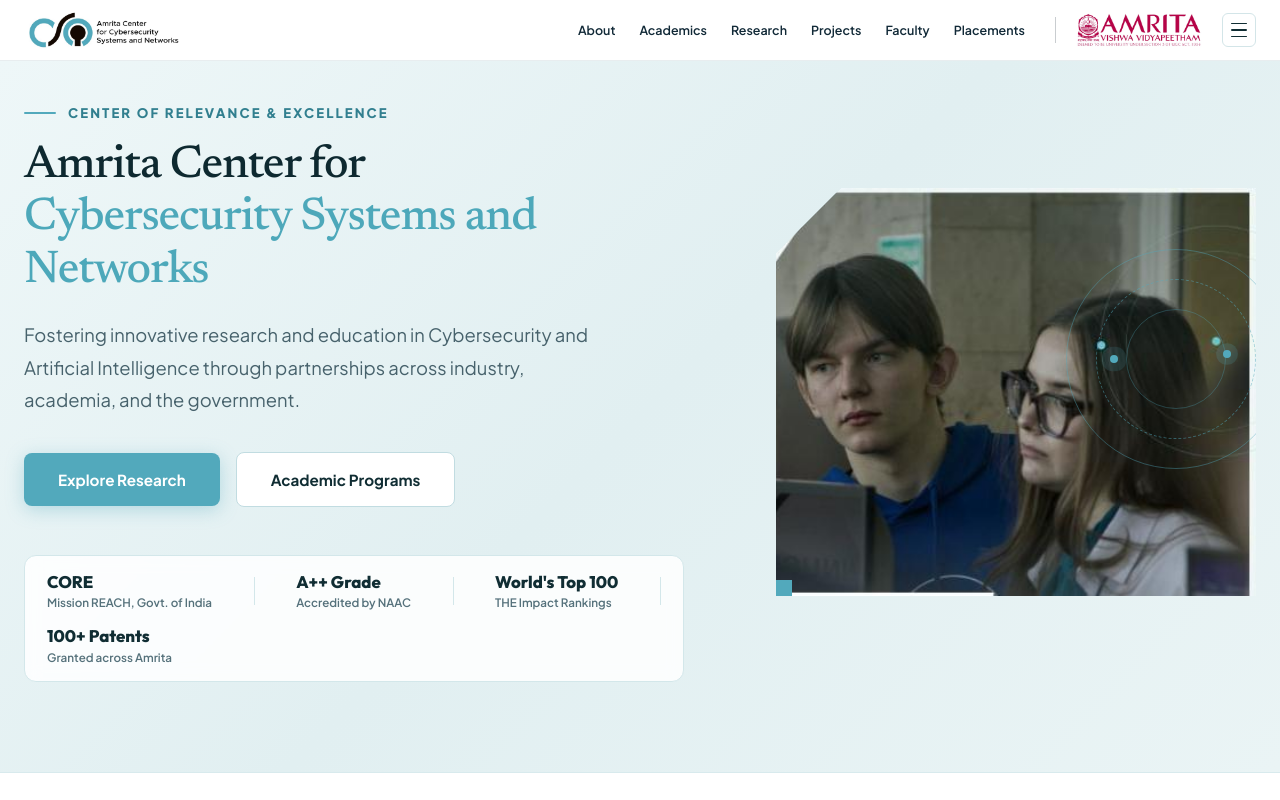
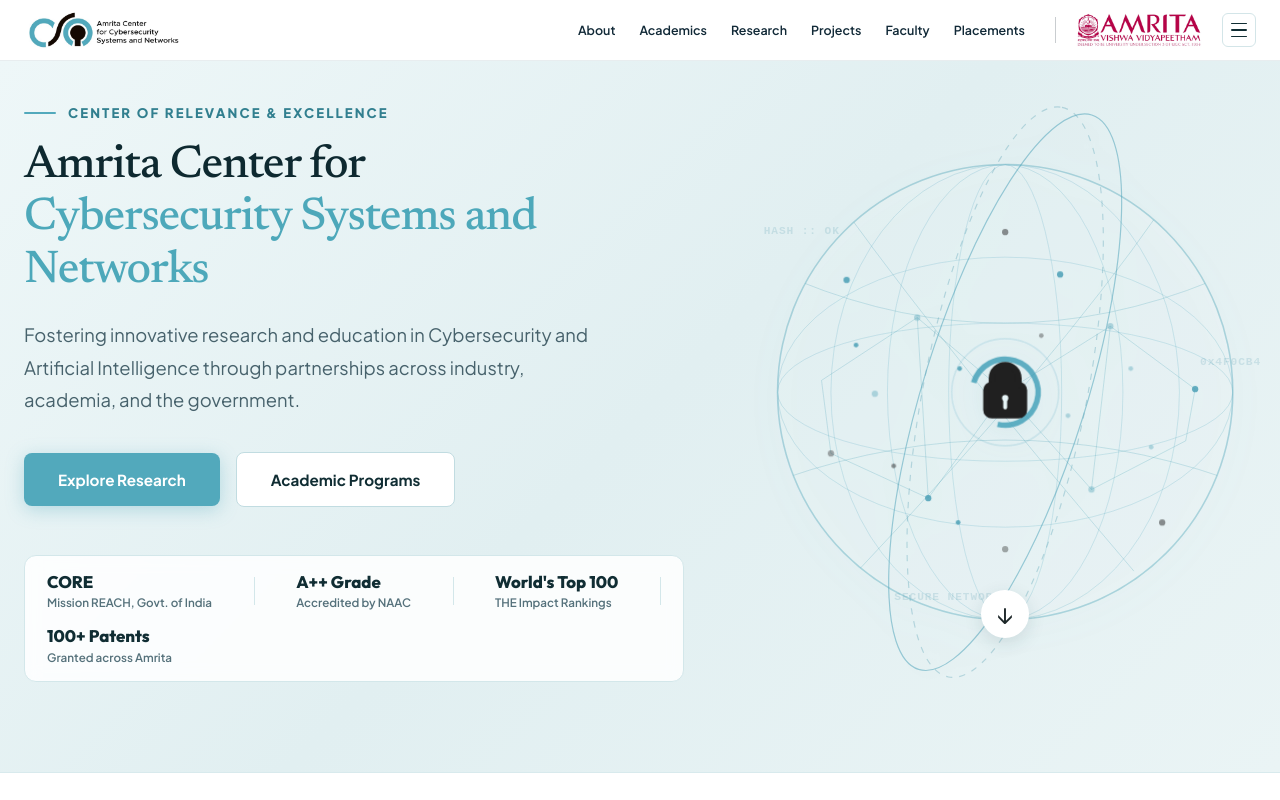
Before and after one commit to bhavyaottappurakkal/Cyber_Security_Website, a React (Vite) app in the folder cyber-ai-website/: page / in a window 1280 px wide. Shown: the top 800 px of the page. Built offline with nearby package versions, Linux system fonts and the light colour scheme; a web font is replaced by a local one.

Commit message:
home page changes

```diff
--- a/cyber-ai-website/src/pages/Home.css
+++ b/cyber-ai-website/src/pages/Home.css
@@ -191,86 +191,198 @@
   background-color: #d3e7ea;
 }
 
-/* ── Hero Right Column: Chamfered Photo Frame & Radar Rings ── */
+/* ── Hero Right Column: Animated network globe ── */
 .ref-hero-right {
   display: flex;
-  justify-content: flex-end;
+  justify-content: center;
   position: relative;
+  min-width: 0;
 }
 
-.ref-image-wrapper {
+.cyber-globe-visual {
   position: relative;
   width: 100%;
-  max-width: 480px;
+  max-width: 600px;
+  aspect-ratio: 1;
+  margin: 0 auto;
 }
 
-/* Chamfered polygon box */
-.ref-image-frame {
-  position: relative;
+.globe-svg {
+  display: block;
   width: 100%;
-  aspect-ratio: 4 / 3.4;
-  clip-path: polygon(65px 0%, 100% 0%, 100% 100%, 0% 100%, 0% 65px);
-  overflow: hidden;
-  box-shadow: 0 16px 40px rgba(16, 45, 51, 0.12);
-  background: #cce4e7;
+  overflow: visible;
+  filter: drop-shadow(0 8px 18px rgba(66, 150, 172, 0.12));
 }
 
-.ref-lab-img {
-  width: 100%;
-  height: 100%;
-  object-fit: cover;
-  display: block;
+.globe-outline {
+  fill: rgba(255, 255, 255, 0.12);
+  stroke: rgba(85, 166, 187, 0.42);
+  stroke-width: 2;
 }
 
-/* Cyber Radar Rings Overlay (Top Right of image) */
-.cyber-radar-rings {
+.globe-grid {
+  fill: none;
+  stroke: rgba(91, 170, 190, 0.25);
+  stroke-width: 1.2;
+}
+
+.globe-grid path {
+  stroke: rgba(80, 161, 181, 0.28);
+}
+
+.globe-orbit {
+  fill: none;
+  stroke-width: 1.5;
+  transform-box: view-box;
+  transform-origin: center;
+}
+
+.globe-orbit-one {
+  stroke: rgba(69, 158, 181, 0.5);
+  animation: globe-orbit-spin 22s linear infinite;
+}
+
+.globe-orbit-two {
+  stroke: rgba(107, 171, 188, 0.42);
+  stroke-dasharray: 8 9;
+  animation: globe-orbit-spin 30s linear infinite reverse;
+}
+
+.globe-nodes circle {
+  fill: #4a9fb5;
+  animation: globe-node-pulse 2.8s ease-in-out infinite alternate;
+}
+
+.globe-nodes circle:nth-child(3n) {
+  fill: #242424;
+  animation-delay: -1s;
+}
+
+.globe-nodes circle:nth-child(2n) {
+  animation-delay: -1.8s;
+}
+
+.lock-halo {
+  fill: none;
+  stroke: rgba(75, 164, 186, 0.24);
+  stroke-width: 2;
+  transform-box: fill-box;
+  transform-origin: center;
+}
+
+.lock-halo-outer {
+  animation: lock-halo-pulse 3s ease-out infinite;
+}
+
+.lock-halo-inner {
+  stroke: rgba(71, 163, 186, 0.85);
+  stroke-width: 7;
+  stroke-dasharray: 195 69;
+  animation: lock-halo-turn 12s linear infinite;
+}
+
+.globe-lock {
+  fill: #202020;
+  stroke: #202020;
+  stroke-width: 8;
+  stroke-linecap: round;
+  stroke-linejoin: round;
+  transform-box: view-box;
+  transform-origin: center;
+  animation: lock-float 4s ease-in-out infinite;
+}
+
+.globe-lock rect {
+  fill: #202020;
+}
+
+.globe-lock circle {
+  fill: #e7f5f7;
+  stroke: none;
+}
+
+.globe-lock path:last-child {
+  stroke: #e7f5f7;
+  stroke-width: 5;
+}
+
+.globe-label {
   position: absolute;
-  top: 15%;
-  right: -30px;
-  width: 220px;
-  height: 220px;
+  z-index: 1;
+  color: rgba(66, 144, 164, 0.18);
+  font: 600 0.7rem/1 monospace;
+  letter-spacing: 0.08em;
   pointer-events: none;
 }
 
-.radar-circle {
-  position: absolute;
-  border-radius: 50%;
+.globe-label-left {
+  top: 17%;
+  left: 2%;
 }
 
-.radar-c1 {
-  inset: 0;
-  border: 1.5px solid rgba(82, 169, 188, 0.4);
+.globe-label-right {
+  top: 43%;
+  right: -1%;
 }
 
-.radar-c2 {
-  inset: 30px;
-  border: 1.5px dashed rgba(82, 169, 188, 0.5);
+.globe-label-bottom {
+  left: 28%;
+  bottom: 8%;
 }
 
-.radar-c3 {
-  inset: 60px;
-  border: 1px solid rgba(82, 169, 188, 0.3);
+.globe-scroll-link {
+  position: absolute;
+  z-index: 2;
+  left: 50%;
+  bottom: 1%;
+  display: grid;
+  width: 48px;
+  height: 48px;
+  place-items: center;
+  border-radius: 50%;
+  background: #fff;
+  color: #1d2729;
+  box-shadow: 0 5px 18px rgba(25, 68, 78, 0.12);
+  font-size: 1.6rem;
+  text-decoration: none;
+  transform: translateX(-50%);
+  transition: transform 180ms ease, box-shadow 180ms ease;
 }
 
-.radar-dot {
-  position: absolute;
-  width: 8px;
-  height: 8px;
-  border-radius: 50%;
-  background: #52a9bc;
-  box-shadow: 0 0 10px #52a9bc;
+.globe-scroll-link:hover {
+  box-shadow: 0 8px 24px rgba(25, 68, 78, 0.2);
+  transform: translate(-50%, -3px);
 }
 
-.dot-1 {
-  top: 48%;
-  left: 20%;
-  animation: pulse-glow 2.5s infinite;
+@keyframes globe-orbit-spin {
+  to { rotate: 360deg; }
 }
 
-.dot-2 {
-  top: 46%;
-  right: 25%;
-  animation: pulse-glow 2.5s 1.2s infinite;
+@keyframes globe-node-pulse {
+  to { opacity: 0.38; }
+}
+
+@keyframes lock-halo-pulse {
+  50% { transform: scale(1.12); opacity: 0.45; }
+}
+
+@keyframes lock-halo-turn {
+  to { rotate: 360deg; }
+}
+
+@keyframes lock-float {
+  50% { translate: 0 -3px; }
+}
+
+@media (prefers-reduced-motion: reduce) {
+  .globe-orbit-one,
+  .globe-orbit-two,
+  .globe-nodes circle,
+  .lock-halo-outer,
+  .lock-halo-inner,
+  .globe-lock {
+    animation: none;
+  }
 }
 
 /* Bottom corner notch */
--- a/cyber-ai-website/src/pages/Home.jsx
+++ b/cyber-ai-website/src/pages/Home.jsx
@@ -156,28 +156,107 @@ export default function Home() {
               </div>
             </div>
 
-            {/* Right Column: Chamfered Image Frame with Cyber Radar Overlay */}
+            {/* Right Column: Animated cybersecurity globe */}
             <div className="ref-hero-right">
-              <div className="ref-image-wrapper">
-                {/* Chamfered lab image container */}
-                <div className="ref-image-frame">
-                  <img
-                    src="/hero-students.jpg"
-                    alt="Cybersecurity research students working at Amrita Center"
-                    className="ref-lab-img"
+              <div
+                className="cyber-globe-visual"
+                role="img"
+                aria-label="Animated cybersecurity network globe with a central lock"
+              >
+                <span className="globe-label globe-label-left">HASH :: OK</span>
+                <span className="globe-label globe-label-right">0x4F0CB4</span>
+                <span className="globe-label globe-label-bottom">
+                  SECURE NETWORK
+                </span>
+                <svg
+                  className="globe-svg"
+                  viewBox="0 0 640 640"
+                  aria-hidden="true"
+                >
+                  <defs>
+                    <clipPath id="globe-clip">
+                      <circle cx="320" cy="320" r="290" />
+                    </clipPath>
+                  </defs>
+                  <circle className="globe-outline" cx="320" cy="320" r="290" />
+                  <g className="globe-grid" clipPath="url(#globe-clip)">
+                    <ellipse cx="320" cy="320" rx="72" ry="290" />
+                    <ellipse cx="320" cy="320" rx="150" ry="290" />
+                    <ellipse cx="320" cy="320" rx="222" ry="290" />
+                    <ellipse cx="320" cy="320" rx="290" ry="88" />
+                    <ellipse cx="320" cy="320" rx="290" ry="172" />
+                    <path d="M56 178 Q320 286 584 178" />
+                    <path d="M38 430 Q320 332 602 430" />
+                    <path d="M118 91 Q260 286 484 548" />
+                    <path d="M516 91 Q380 286 132 548" />
+                    <path d="M86 305 L208 225 L320 320 L454 236 L562 316" />
+                    <path d="M98 398 L222 455 L320 320 L430 444 L550 382" />
+                    <path d="M208 225 L222 455 M454 236 L430 444 M86 305 L98 398 M562 316 L550 382" />
+                  </g>
+                  <g className="globe-orbits">
+                    <ellipse
+                      className="globe-orbit globe-orbit-one"
+                      cx="320"
+                      cy="320"
+                      rx="370"
+                      ry="104"
+                    />
+                    <ellipse
+                      className="globe-orbit globe-orbit-two"
+                      cx="320"
+                      cy="320"
+                      rx="370"
+                      ry="104"
+                    />
+                  </g>
+                  <g className="globe-nodes" clipPath="url(#globe-clip)">
+                    <circle cx="118" cy="177" r="4" />
+                    <circle cx="208" cy="225" r="4" />
+                    <circle cx="320" cy="116" r="4" />
+                    <circle cx="454" cy="236" r="4" />
+                    <circle cx="562" cy="316" r="4" />
+                    <circle cx="98" cy="398" r="4" />
+                    <circle cx="222" cy="455" r="4" />
+                    <circle cx="430" cy="444" r="4" />
+                    <circle cx="520" cy="486" r="4" />
+                    <circle cx="154" cy="322" r="4" />
+                    <circle cx="390" cy="170" r="4" />
+                    <circle cx="320" cy="520" r="4" />
+                    <circle cx="262" cy="290" r="3" />
+                    <circle cx="400" cy="350" r="3" />
+                    <circle cx="178" cy="414" r="3" />
+                    <circle cx="480" cy="290" r="3" />
+                    <circle cx="260" cy="486" r="3" />
+                    <circle cx="366" cy="248" r="3" />
+                    <circle cx="130" cy="260" r="3" />
+                    <circle cx="506" cy="390" r="3" />
+                  </g>
+                  <circle
+                    className="lock-halo lock-halo-outer"
+                    cx="320"
+                    cy="320"
+                    r="64"
                   />
-                  {/* Cyber Radar Rings Overlay */}
-                  <div className="cyber-radar-rings">
-                    <div className="radar-circle radar-c1"></div>
-                    <div className="radar-circle radar-c2"></div>
-                    <div className="radar-circle radar-c3"></div>
-                    <span className="radar-dot dot-1"></span>
-                    <span className="radar-dot dot-2"></span>
-                  </div>
-
-                  {/* Corner Accent Notch */}
-                  <div className="ref-corner-notch"></div>
-                </div>
+                  <circle
+                    className="lock-halo lock-halo-inner"
+                    cx="320"
+                    cy="320"
+                    r="42"
+                  />
+                  <g className="globe-lock" transform="translate(320 320)">
+                    <path d="M-17 -5v-10a17 17 0 0 1 34 0v10" />
+                    <rect x="-24" y="-7" width="48" height="39" rx="7" />
+                    <circle cx="0" cy="10" r="4" />
+                    <path d="M0 14v8" />
+                  </g>
+                </svg>
+                <a
+                  className="globe-scroll-link"
+                  href="#highlights"
+                  aria-label="Scroll to key highlights"
+                >
+                  <span aria-hidden="true">↓</span>
+                </a>
               </div>
             </div>
           </div>
@@ -185,7 +264,7 @@ export default function Home() {
       </section>
 
       {/* ── 2. KEY HIGHLIGHTS SECTION ── */}
-      <section className="section ref-highlights-section">
+      <section id="highlights" className="section ref-highlights-section">
         <div className="container">
           <div className="ref-section-header">
             <span className="ref-sub-heading">Institutional Prestige</span>
@@ -372,7 +451,7 @@ export default function Home() {
 
           <div className="ref-center-action">
             <Link to="/research" className="btn-ref-secondary">
-              Explore All Detailed Research Descriptions →
+              {/* Explore All Detailed Research Descriptions → */}
             </Link>
           </div>
         </div>
--- a/cyber-ai-website/src/pages/NewsEvents.jsx
+++ b/cyber-ai-website/src/pages/NewsEvents.jsx
@@ -54,14 +54,14 @@ const events = [
   {
     title: "InCTF — India Capture The Flag",
     desc: "India's premier national Capture the Flag (CTF) cybersecurity competition and training program organized by the Center. Open to students across India to test and develop their hacking skills.",
-    icon: "🏁",
+
     type: "Annual Competition",
     tags: ["CTF", "Competition", "Students"],
   },
   {
     title: "ShaktiCon",
     desc: "International cybersecurity conference, trainings, and competition dedicated to empowering women in cybersecurity. Features talks, workshops, and networking opportunities.",
-    icon: "⚡",
+
     type: "Annual Conference",
     tags: ["Women in Cybersecurity", "Conference", "Training"],
   },
```
Also changed, not shown: cyber-ai-website/src/index.css (+72 -22 lines), cyber-ai-website/src/pages/Projects.jsx (+91 -57 lines), cyber-ai-website/src/pages/Research.jsx (+10 -12 lines).
